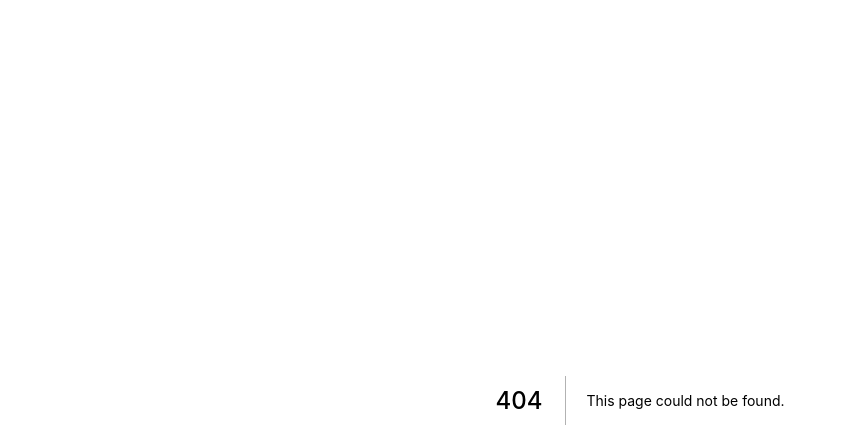
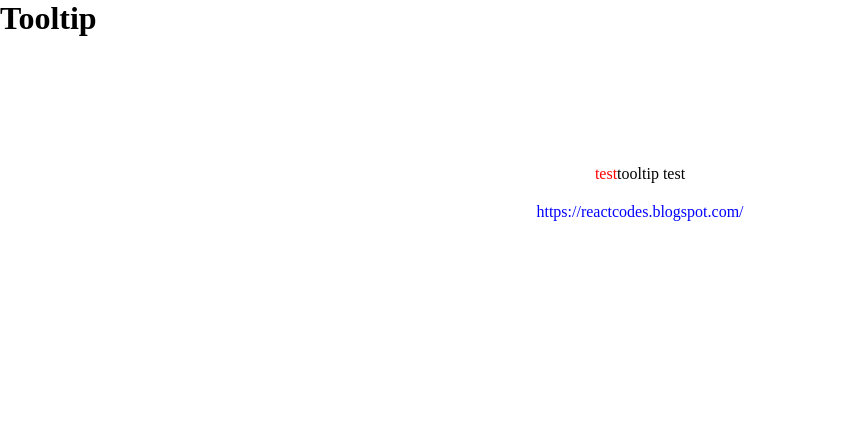
Before and after one commit to PanicBear/ui-test, a Next.js app: page /feat/tooltip in a window 1280 px wide. Before the commit this address had no page. Shown: the top 448 px of the page, without its empty margins (0-847 px from the left). Built offline with nearby package versions, Linux system fonts and the light colour scheme.

Commit message:
feat(toottip): basic tooltip with css

```diff
--- /dev/null
+++ b/components/atoms/index.ts
@@ -0,0 +1 @@
+export * from './';
--- /dev/null
+++ b/components/molecules/Tooltip.tsx
@@ -0,0 +1,71 @@
+import { ReactNode } from 'react';
+import styled from 'styled-components';
+import styles from './tooltip.module.css';
+
+const TooltipArea = styled.div`
+  text-align: center;
+  margin: 10%;
+`;
+const TooltipWindow = styled.div`
+  position: relative;
+  display: inline-block;
+  visibility: hidden;
+  width: 120px;
+  background-color: gray;
+  color: #fff;
+  text-align: center;
+  border-radius: 1px;
+  padding: 5px 0;
+  position: absolute;
+  z-index: 1;
+  bottom: 125%;
+  left: 50%;
+  margin-left: -60px;
+  opacity: 0;
+  transition: opacity 0.7s;
+
+  ::after {
+    content: '';
+    position: absolute;
+    top: 100%;
+    left: 50%;
+    margin-left: -5px;
+    border-width: 5px;
+    border-style: solid;
+    border-color: gray transparent transparent transparent;
+  }
+
+  :hover {
+    visibility: visible;
+    opacity: 1;
+  }
+`;
+const TooltipText = styled.span``;
+
+interface TooltipProps {
+  hoverText: string;
+  children: ReactNode;
+}
+
+const Tooltip: (props: TooltipProps) => JSX.Element = ({ children, hoverText }) => {
+  return (
+    <TooltipArea>
+      <span className={styles['test-class']}>test</span>
+      <div className={styles['custom-tooltip']}>
+        {children}
+        <span className={styles['custom-tooltip-text']}>{hoverText}</span>
+      </div>
+      <span
+        style={{
+          display: 'block',
+          marginTop: 20,
+          color: 'blue',
+        }}
+      >
+        https://reactcodes.blogspot.com/
+      </span>
+    </TooltipArea>
+  );
+};
+
+export default Tooltip;
--- /dev/null
+++ b/components/molecules/index.ts
@@ -0,0 +1 @@
+export { default as Tooltip } from './Tooltip';
--- /dev/null
+++ b/components/molecules/tooltip.module.css
@@ -0,0 +1,41 @@
+.custom-tooltip {
+  position: relative;
+  display: inline-block;
+}
+
+.custom-tooltip .custom-tooltip-text {
+  visibility: hidden;
+  width: 120px;
+  background-color: gray;
+  color: #fff;
+  text-align: center;
+  border-radius: 1px;
+  padding: 5px 0;
+  position: absolute;
+  z-index: 1;
+  bottom: 125%;
+  left: 50%;
+  margin-left: -60px;
+  opacity: 0;
+  transition: opacity 0.7s;
+}
+
+.custom-tooltip .custom-tooltip-text::after {
+  content: '';
+  position: absolute;
+  top: 100%;
+  left: 50%;
+  margin-left: -5px;
+  border-width: 5px;
+  border-style: solid;
+  border-color: gray transparent transparent transparent;
+}
+
+.custom-tooltip:hover .custom-tooltip-text {
+  visibility: visible;
+  opacity: 1;
+}
+
+.test-class {
+  color: red;
+}
--- /dev/null
+++ b/components/organisms/index.ts
@@ -0,0 +1 @@
+export * from '.';
--- /dev/null
+++ b/components/templates/CommonTemplate.tsx
@@ -0,0 +1,26 @@
+import { ReactNode } from 'react';
+import styled from 'styled-components';
+
+const TemplateArea = styled.div`
+  width: 100vw;
+  height: 200vh;
+`;
+const TemplateTitle = styled.h1`
+  margin: 0;
+`;
+
+interface CommonPageTempalte {
+  title: string;
+  children?: ReactNode;
+}
+
+const CommonTemplate: (props: CommonPageTempalte) => JSX.Element = ({ title, children }) => {
+  return (
+    <TemplateArea>
+      <TemplateTitle>{title}</TemplateTitle>
+      {children}
+    </TemplateArea>
+  );
+};
+
+export default CommonTemplate;
--- /dev/null
+++ b/components/templates/index.ts
@@ -0,0 +1 @@
+export { default as CommonTemplate } from './CommonTemplate';
--- a/package.json
+++ b/package.json
@@ -21,6 +21,7 @@
     "@types/node": "18.0.0",
     "@types/react": "18.0.14",
     "@types/react-dom": "18.0.5",
+    "babel-plugin-styled-components": "^2.0.7",
     "eslint": "8.18.0",
     "eslint-config-next": "12.1.6",
     "husky": "^8.0.1",
--- /dev/null
+++ b/pages/feat/tooltip.tsx
@@ -0,0 +1,12 @@
+import { Tooltip } from '@components/molecules';
+import { CommonTemplate } from '@components/templates';
+import { NextPage } from 'next';
+
+const Page: NextPage = () => {
+  return (
+    <CommonTemplate title="Tooltip">
+      <Tooltip hoverText={'tooltip text'}>tooltip test</Tooltip>
+    </CommonTemplate>
+  );
+};
+export default Page;
```
Also changed, not shown: .babelrc (added), 2 other files (tests, documents, lock files or other folders).
